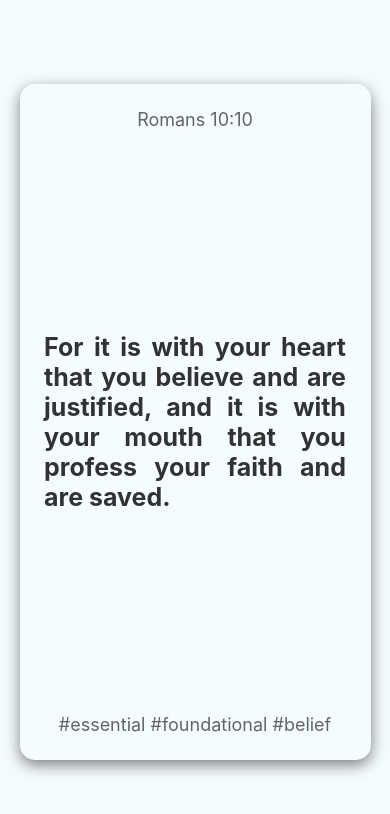
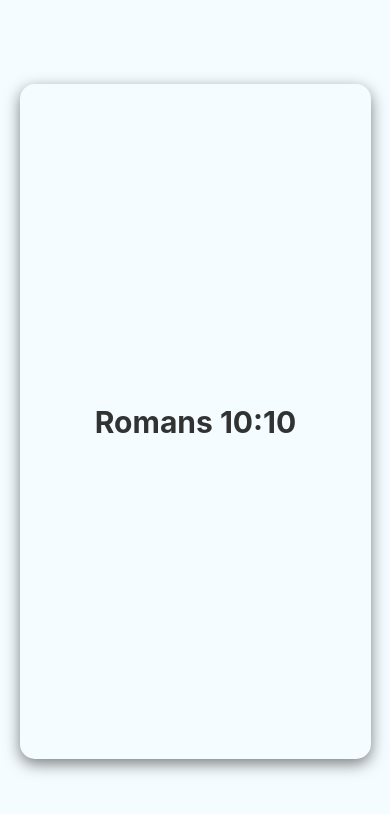
Before and after one commit to jbryandev/scripture-memory-app, a React Native app: screen / in a window 390 px wide. Shown: the top 814 px of the page. Built offline with nearby package versions, Linux system fonts and the light colour scheme.

Commit message:
Fixed transform style to work on web

```diff
--- a/components/Card.js
+++ b/components/Card.js
@@ -11,7 +11,6 @@ const Card = ({ verse }) => {
 
   const flipCard = () => {
     const toValue = flipped ? 0 : 1;
-    console.log(toValue);
     Animated.timing(rotation, {
       toValue: toValue,
       duration: 500,
@@ -21,13 +20,12 @@ const Card = ({ verse }) => {
   };
 
   const setTransformStyle = (cardSide) => {
-    const perspective = cardSide == 'back' ? -800 : 800;
+    // const perspective = cardSide == 'back' ? -800 : 800;
     const outputRange =
-      cardSide == 'back' ? ['180deg', '0deg'] : ['0deg', '180deg'];
-    console.log(outputRange);
+      cardSide == 'back' ? ['-180deg', '0deg'] : ['0deg', '180deg'];
     return {
       transform: [
-        { perspective: perspective },
+        { perspective: 800 },
         {
           rotateY: rotation.interpolate({
             inputRange: [0, 1],
@@ -49,8 +47,8 @@ const Card = ({ verse }) => {
   return (
     <ViewContainer
       darkMode={darkMode}
-      screenWidth={window.width}
-      screenHeight={window.height}
+      screenWidth={Math.min(window.width, 700)}
+      screenHeight={Math.min(window.height, 900)}
     >
       <CardContainer
         darkMode={darkMode}
@@ -58,11 +56,11 @@ const Card = ({ verse }) => {
         onStartShouldSetResponderCapture={() => true}
         onResponderRelease={flipCard}
       >
-        {/* <CardFront darkMode={darkMode} style={setTransformStyle('front')}>
+        <CardFront darkMode={darkMode} style={setTransformStyle('front')}>
           <CardFront__VerseNumber darkMode={darkMode}>
             {verse.verseNumber}
           </CardFront__VerseNumber>
-        </CardFront> */}
+        </CardFront>
         <CardBack darkMode={darkMode} style={setTransformStyle('back')}>
           <CardBack__VerseNumber darkMode={darkMode}>
             {verse.verseNumber}
@@ -112,11 +110,12 @@ const BasicCard = styled(Animated.View)`
       ? '0 5px 15px rgba(0, 0, 0, 1)'
       : '0 5px 15px rgba(0, 0, 0, 0.5)'};
   backface-visibility: hidden;
+  cursor: pointer;
+  user-select: none;
 `;
 
 const CardFront = styled(BasicCard)`
   justify-content: center;
-  z-index: 1;
 `;
 
 const CardBack = styled(BasicCard)`
--- a/components/CardCarousel.js
+++ b/components/CardCarousel.js
@@ -11,14 +11,14 @@ const CardCarousel = ({ verse }) => {
   const verses = VERSES;
 
   const handleRotate = (contentWidth, contentHeight) => {
-    console.log(contentWidth, contentHeight);
+    // console.log(contentWidth, contentHeight);
   };
 
   return (
     <CardCarouselView
       horizontal
       snapToAlignment='center'
-      snapToInterval={window.width}
+      snapToInterval={Math.min(window.width, 700)}
       decelerationRate={'fast'}
       darkMode={darkMode}
       onContentSizeChange={(contentWidth, contentHeight) =>
```
